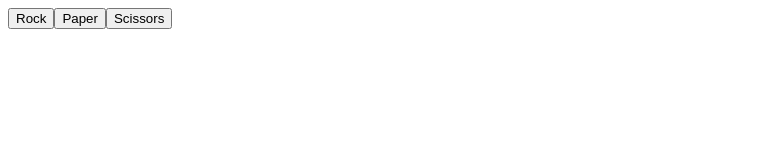
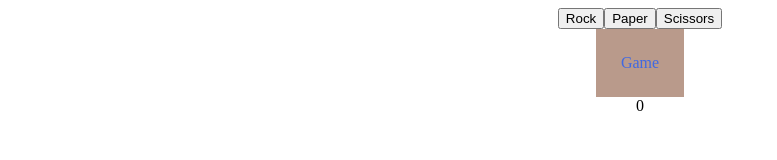
Before and after one commit to mbergq/rockpapersc, a plain HTML site: page index.html in a window 1280 px wide. Shown: the whole page, without its empty margins (0-777 px from the left). Drawn offline with Linux system fonts and the light colour scheme.

Commit message:
added weapon container

```diff
--- a/index.html
+++ b/index.html
@@ -5,12 +5,13 @@
     <meta http-equiv="X-UA-Compatible" content="IE=edge">
     <meta name="viewport" content="width=device-width, initial-scale=1.0">
     <script src="script.js" defer></script>
+    <link rel="stylesheet" href="style.css">
     <title>Document</title>
 </head>
     <body>
 
     <div id="container"></div>
-    <div class="outcomeDiv"></div>
+
 
 
 
--- a/script.js
+++ b/script.js
@@ -1,24 +1,38 @@
 const container = document.querySelector('#container');
+
+const weaponBox = document.createElement('div');
+weaponBox.classList.add('weaponBox');
+container.appendChild(weaponBox);
 
 const rock = document.createElement('button');
 rock.classList.add('rock');
 rock.textContent = "Rock";
-container.appendChild(rock);
+weaponBox.appendChild(rock);
 
 const paper = document.createElement('button');
 paper.classList.add('paper');
 paper.textContent = "Paper";
-container.appendChild(paper);
+weaponBox.appendChild(paper);
 
 const scissors = document.createElement('button');
 scissors.classList.add('scissors');
 scissors.textContent = "Scissors";
-container.appendChild(scissors);
+weaponBox.appendChild(scissors);
 
 let playerScore = 0;
 let computerScore = 0;
 
-const outcomeDiv = document.querySelector('.outcome');
+let result = document.createElement('div');
+result.classList.add('game');
+result.textContent = "Game";
+container.appendChild(result);
+
+let playerBoard = document.createElement('div');
+playerBoard.classList.add('playerBoard');
+playerBoard.textContent = "0";
+container.appendChild(playerBoard);
+
+
 
 
 const computerChoice = () => {
@@ -57,18 +71,18 @@ const playRound = (playerSelection, computerSelection) => {
     }
 
 }
+let run = playGame();
 
 function playGame() {
     playRound();
     if (playerScore == 5) {
-        return "Player wins!";
+        alert ("Player wins!");
     }
     else if (computerScore == 5) {
         return "Computer wins!";
     }
+
 }
-
-
 
 rock.addEventListener('click', () => {
     const computerSelection = computerChoice();
@@ -95,21 +109,17 @@ paper.addEventListener('click', () => {
 })
 
 
-
-
-
-
-
-
 container.addEventListener('click', function (e) {
     console.log(e.target);
 
     if (e.target == rock) {
         playerSelection = "rock";
+        result.textContent = "Bluerock lol";
         console.log("You chose Rock!");
     }
     else if (e.target == paper) {
         console.log("You chose Paper!")
+        result.textContent = "Bluepaper lol";
     }
     else if (e.target == scissors) {
         console.log("You chose Scissors!");
--- a/style.css
+++ b/style.css
@@ -1,4 +1,22 @@
-.outcome {
-    color: aquamarine;
-    text-decoration: line-through;
+#container {
+    width: 100%;
+    height: 800px;
+    display: flex;
+    flex-direction: column;
+    align-items: center;
 }
+
+
+
+.game {
+    color: royalblue;
+    background-color: rgb(185, 154, 139);
+    display: flex;
+    justify-content: center;
+    flex-basis: 1;
+    padding: 25px;
+}
+
+.rock {
+    width: fit-content;
+}
```
